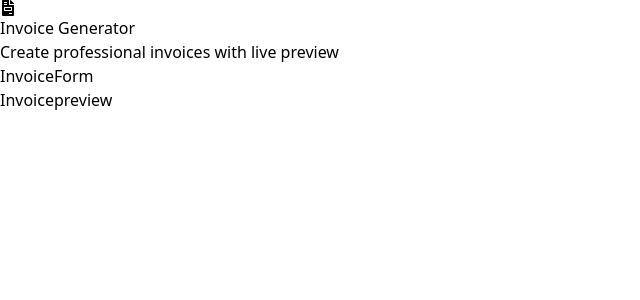
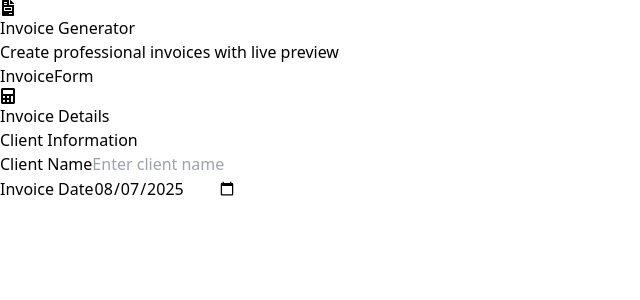
Before and after one commit to Jatin200521/Mini-Invoice-Generator-UI, a React (Create React App) app: page / in a window 1280 px wide. Shown: the top 300 px of the page, without its empty margins (0-640 px from the left). Built offline with nearby package versions, Linux system fonts and the light colour scheme.

Commit message:
Add invoice form and add validation for input

```diff
--- a/src/App.js
+++ b/src/App.js
@@ -10,11 +10,53 @@ const App = () => {
     lineItems: [{ id: 1, description: "", quantity: 1, rate: 0 }],
   });
 
+  const [errors, setErrors] = useState({});
+
+  const validateForm = () => {
+    const newErrors = {};
+
+    if (!invoiceData.clientName.trim()) {
+      newErrors.clientName = "Client name is required";
+    }
+
+    if (!invoiceData.invoiceDate) {
+      newErrors.invoiceDate = "Invoice date is required";
+    }
+
+    invoiceData.lineItems.forEach((item, index) => {
+      if (!item.description.trim()) {
+        newErrors[`description_${index}`] = "Description is required";
+      }
+      if (item.quantity <= 0) {
+        newErrors[`quantity_${index}`] = "Quantity must be greater than 0";
+      }
+      if (item.rate < 0) {
+        newErrors[`rate_${index}`] = "Rate cannot be negative";
+      }
+    });
+
+    setErrors(newErrors);
+
+    const isValid = Object.keys(newErrors).length === 0;
+    if (isValid) {
+      alert("Form is valid! Invoice is ready to be processed.");
+    }
+
+    return isValid;
+  };
+
   const updateInvoiceData = (field, value) => {
     setInvoiceData((prev) => ({
       ...prev,
       [field]: value,
     }));
+
+    if (errors[field]) {
+      setErrors((prev) => ({
+        ...prev,
+        [field]: undefined,
+      }));
+    }
   };
 
   const addLineItem = () => {
@@ -36,6 +78,15 @@ const App = () => {
         ...prev,
         lineItems: prev.lineItems.filter((item) => item.id !== id),
       }));
+
+      const newErrors = { ...errors };
+      const removedIndex = invoiceData.lineItems.findIndex(
+        (item) => item.id === id
+      );
+      delete newErrors[`description_${removedIndex}`];
+      delete newErrors[`quantity_${removedIndex}`];
+      delete newErrors[`rate_${removedIndex}`];
+      setErrors(newErrors);
     }
   };
 
@@ -46,6 +97,15 @@ const App = () => {
         item.id === id ? { ...item, [field]: value } : item
       ),
     }));
+
+    const index = invoiceData.lineItems.findIndex((item) => item.id === id);
+    const errorKey = `${field}_${index}`;
+    if (errors[errorKey]) {
+      setErrors((prev) => ({
+        ...prev,
+        [errorKey]: undefined,
+      }));
+    }
   };
 
   return (
@@ -66,6 +126,8 @@ const App = () => {
             onAddLineItem={addLineItem}
             onUpdateLineItem={updateLineItem}
             onRemoveLineItem={removeLineItem}
+            errors={errors}
+            onValidateForm={validateForm}
           />
 
           <InvoicePreview invoiceData={invoiceData} />
--- a/src/components/Invoicepreview.js
+++ b/src/components/Invoicepreview.js
@@ -1,7 +1,37 @@
 import React from "react";
+import { FaCalculator } from "react-icons/fa";
 
-function Invoicepreview() {
-  return <div>Invoicepreview</div>;
-}
+const InvoiceForm = ({ invoiceData, onUpdateInvoiceData }) => {
+  return (
+    <div>
+      <div>
+        <FaCalculator />
+        <h2>Invoice Details</h2>
+      </div>
+      <div>
+        <h3>Client Information</h3>
 
-export default Invoicepreview;
+        <div>
+          <label>Client Name</label>
+          <input
+            type="text"
+            value={invoiceData.clientName}
+            onChange={(e) => onUpdateInvoiceData("clientName", e.target.value)}
+            placeholder="Enter client name"
+          />
+        </div>
+
+        <div>
+          <label>Invoice Date</label>
+          <input
+            type="date"
+            value={invoiceData.invoiceDate}
+            onChange={(e) => onUpdateInvoiceData("invoiceDate", e.target.value)}
+          />
+        </div>
+      </div>
+    </div>
+  );
+};
+
+export default InvoiceForm;
```
Also changed, not shown: src/components/LineItemRow.js (added, +7 -0 lines).
